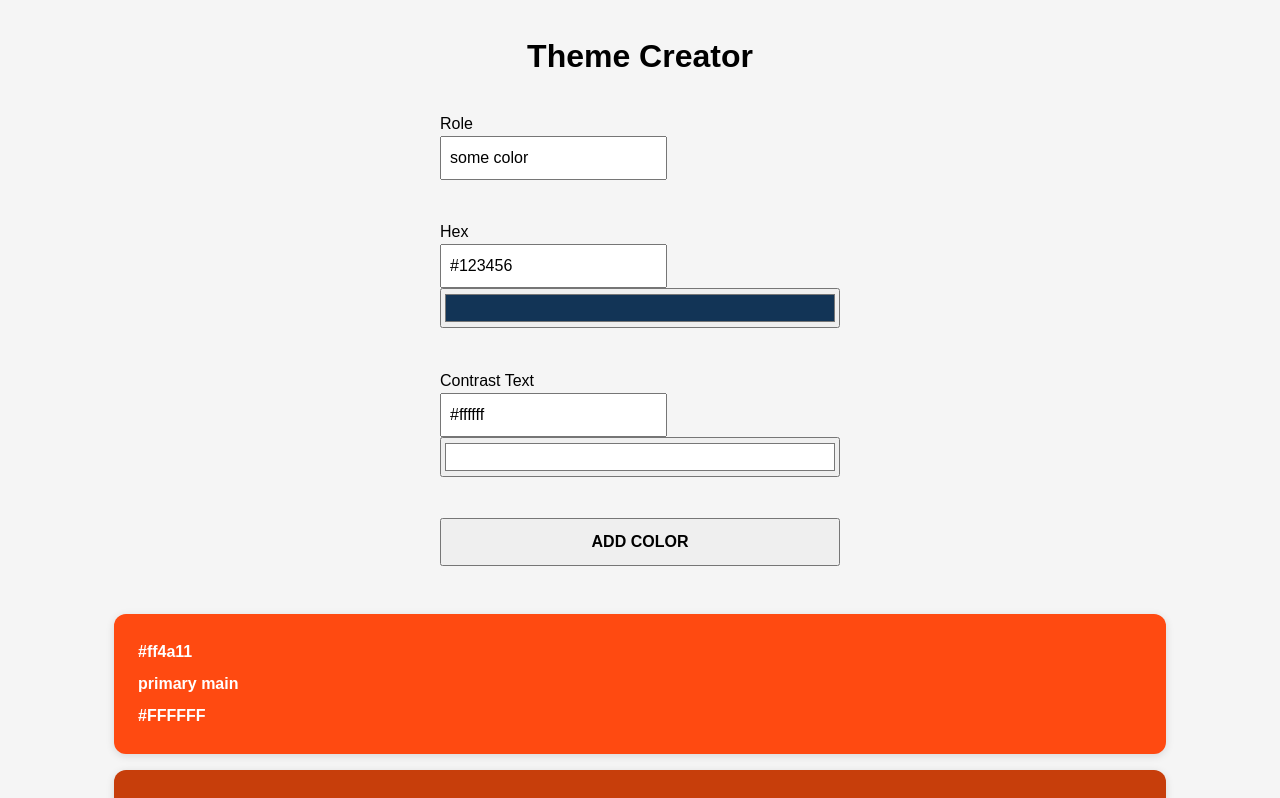
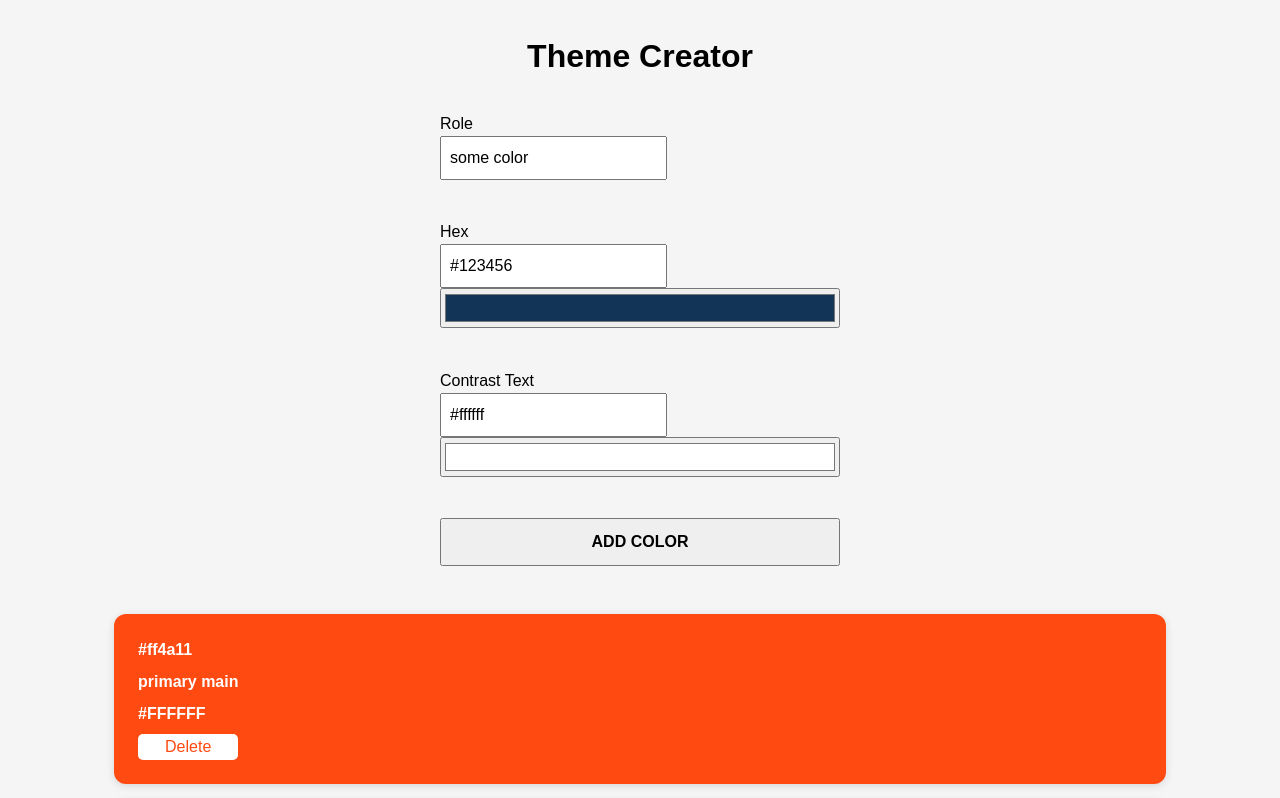
Before and after one commit to MadhaviRamani/Revap_Project-4, a React (Vite) app: page / in a window 1280 px wide. Shown: the top 798 px of the page. Built offline with nearby package versions, Linux system fonts and the light colour scheme.

Commit message:
edit delete button

```diff
--- a/src/App.jsx
+++ b/src/App.jsx
@@ -1,35 +1,45 @@
 import { useState } from "react";
 import { nanoid } from "nanoid";
 import { initialColors } from "./lib/colors";
-import ColorForm from "./Components/ColorForm/colorForm"
-
+import ColorForm from "./Components/ColorForm/colorForm";
 
 import Color from "./Components/Color/Color";
 import "./App.css";
 
 function App() {
-  const[colors, setColors] = useState(initialColors);
+  const [colors, setColors] = useState(initialColors);
   function handleAddColor(newColor) {
     const colorWithId = {
       id: nanoid(),
       ...newColor,
     };
 
-    setColors((currentColors) => [
-      colorWithId,
-      ...currentColors,
-    ]);
+    setColors((currentColors) => [colorWithId, ...currentColors]);
   }
+  function handelDeleteColor(toDelete) {
+    setColors((currentColors) =>
+      currentColors.filter((color) => color.id !== toDelete),
+    );
+  }
+
   return (
     <>
       <h1>Theme Creator</h1>
 
-      <ColorForm onSubmitColor={handleAddColor}/>
+      <ColorForm onSubmitColor={handleAddColor} />
+      {colors.length === 0 ? (
+        <p className="color-card-hightlight">no matching color</p>
+      ) : (
         <div className="color-container">
           {colors.map((color) => (
-          <Color key={color.id} color={color} />
+            <Color
+              key={color.id}
+              color={color}
+              onDeleteColor={handelDeleteColor}
+            />
           ))}
         </div>
+      )}
     </>
   );
 }
--- a/src/Components/Color/Color.css
+++ b/src/Components/Color/Color.css
@@ -21,3 +21,12 @@
   background: black;
   color: white;
 }
+.delete-button{
+  width: 10%;
+  border-radius: 5px;
+  border: 0;
+}
+.delete-button:hover{
+  width: 15%;
+  height: 30px;
+}
--- a/src/Components/Color/Color.jsx
+++ b/src/Components/Color/Color.jsx
@@ -1,18 +1,53 @@
+import { useState } from "react";
 import "./Color.css";
 
-export default function Color({ color }) {
+export default function Color({ color, onDeleteColor }) {
+  const [showConfirmation, setShowConfirmation] = useState(false);
+
+  function handleConfirmDelete() {
+    onDeleteColor(color.id);
+  }
+
   return (
     <div
       className="color-card"
       style={{ backgroundColor: color.hex, color: color.contrastText }}
     >
-      <p>
-        {color.hex}
-      </p>
-      <p>
-        {color.role}
-      </p>
+      <p>{color.hex}</p>
+      <p>{color.role}</p>
       <p>{color.contrastText}</p>
+      {showConfirmation ? (
+        <div>
+          <p className="color-card-hightlight">
+            Are you sure you want to delete this color?
+          </p>
+          <button
+            type="button"
+            className="confirm-button"
+            onClick={() => setShowConfirmation(false)}
+            style={{ backgroundColor: color.contrastText, color: color.hex }}
+          >
+            Cancel
+          </button>
+          <button
+            type="button"
+            className="confirm-button"
+            onClick={handleConfirmDelete}
+            style={{ backgroundColor: color.contrastText, color: color.hex }}
+          >
+            Yes, Delete
+          </button>
+        </div>
+      ) : (
+        <button
+          type="button"
+          className="delete-button"
+          onClick={()=>setShowConfirmation(true) }
+          style={{ backgroundColor: color.contrastText, color: color.hex }}
+        >
+          Delete
+        </button>
+      )}
     </div>
   );
 }
```
Lines whose indentation alone changed are shown as unchanged.
